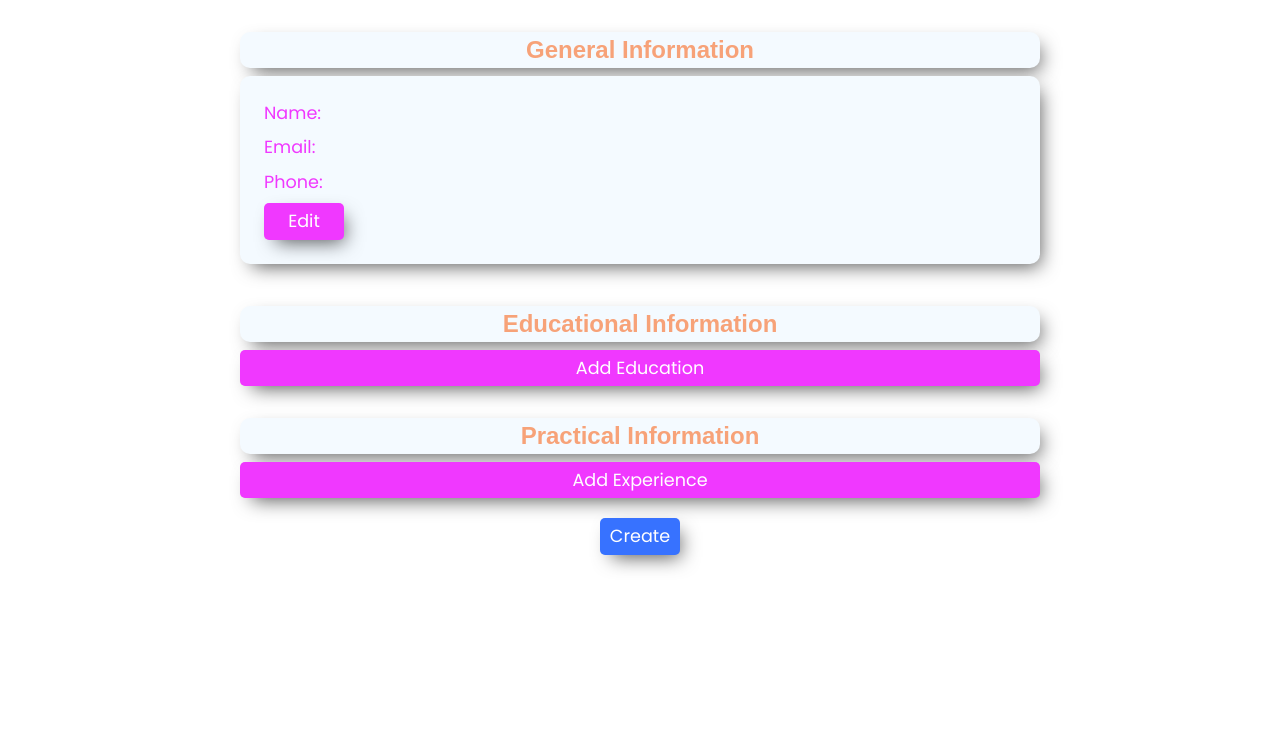
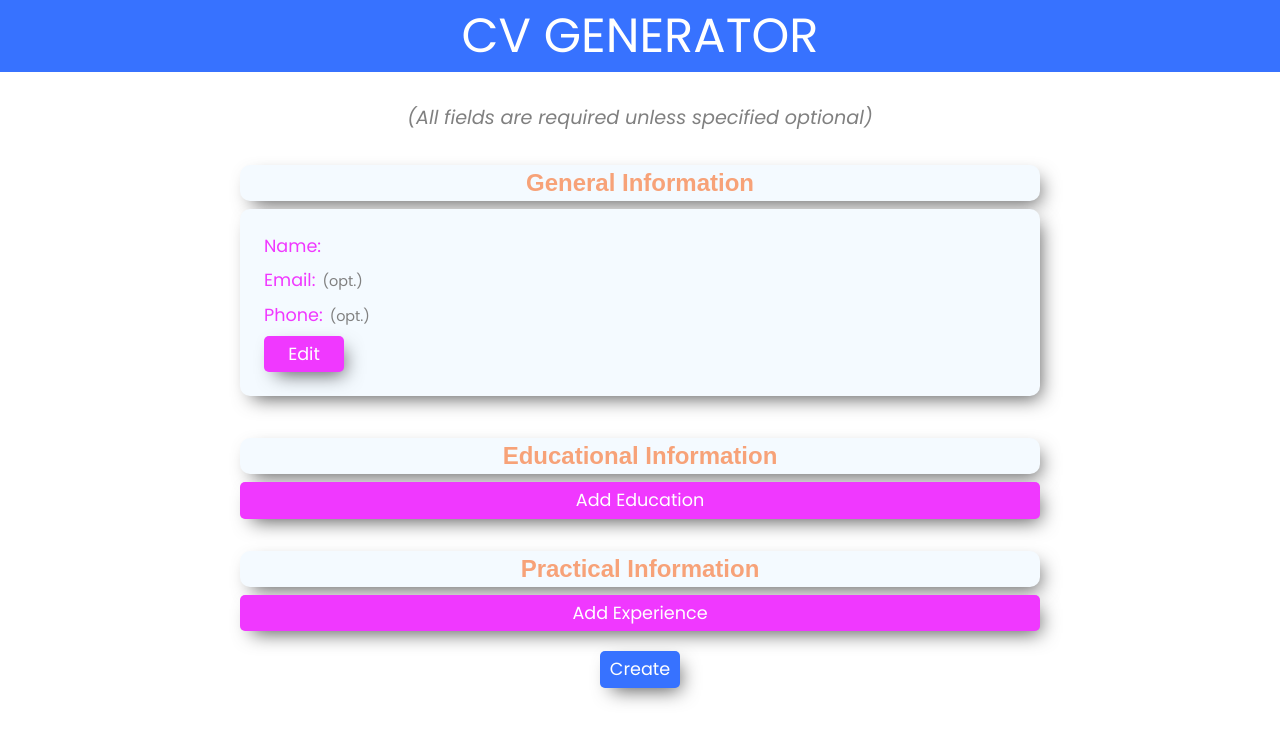
Before and after one commit to fadingmorsecode/cv-application, a React (Vite) app: page / in a window 1280 px wide. Shown: the top 742 px of the page. Built offline with nearby package versions, Linux system fonts and the light colour scheme.

Commit message:
update styling

```diff
--- a/src/components/cvgenerator.jsx
+++ b/src/components/cvgenerator.jsx
@@ -33,11 +33,11 @@ export default function FormBuilder() {
     return true;
   }
 
-  function verifyEducational() {
-    if (educationalData.length < 1) {
+  function verifyArray(array) {
+    if (array.length < 1) {
       return 'empty';
     }
-    const isValid = educationalData.every((obj) => {
+    const isValid = array.every((obj) => {
       return (
         obj.school !== '' &&
         obj.degree !== '' &&
@@ -59,16 +59,25 @@ export default function FormBuilder() {
     if (!verifyGeneral()) {
       return showError('Enter a name');
     }
-    if (verifyEducational() === 'empty') {
+    if (verifyArray(educationalData) === 'empty') {
       return showError('Must have at least one educational entry');
-    } else if (!verifyEducational()) {
+    } else if (!verifyArray(educationalData)) {
       return showError('Educational Information missing required fields');
+    }
+    if (verifyArray(practicalData) === 'empty') {
+      return showError('Must have at least one practical entry');
+    } else if (!verifyArray(practicalData)) {
+      return showError('Practical Information missing required fields');
     }
     setSubmitValue(true);
   }
 
   return !submitValue ? (
     <div className='cv-gen-container'>
+      <header className='cv-main-heading'>CV GENERATOR</header>
+      <p className='optional-paragraph'>
+        <em>(All fields are required unless specified optional)</em>
+      </p>
       <div className='cv-forms-container'>
         <GeneralInfo handleGeneralData={handleGeneralData} />
         <EducationalInfo handleEducationalData={handleEducationalData} />
--- a/src/components/form-components/general.jsx
+++ b/src/components/form-components/general.jsx
@@ -73,7 +73,9 @@ export default function GeneralInfo({ handleGeneralData }) {
           )}
         </div>
         <div className='email-container'>
-          <label htmlFor='gen-email'>Email:</label>
+          <label htmlFor='gen-email' className='optional'>
+            Email:
+          </label>
           {editStatus ? (
             <CreateInput
               type={'email'}
@@ -86,7 +88,9 @@ export default function GeneralInfo({ handleGeneralData }) {
           )}
         </div>
         <div className='phone-container'>
-          <label htmlFor='gen-phone'>Phone:</label>
+          <label htmlFor='gen-phone' className='optional'>
+            Phone:
+          </label>
           {editStatus ? (
             <CreateInput
               type={'phone'}
--- a/src/styles/cvgenerator.css
+++ b/src/styles/cvgenerator.css
@@ -2,13 +2,40 @@
   --barlow: 'Barlow', sans-serif;
 }
 
+label.optional:after {
+  content: '(opt.)';
+  color: grey;
+  border-radius: 10px;
+  margin-left: 5px;
+  padding: 2px;
+  font-size: 0.9rem;
+}
+
+.cv-main-heading {
+  background-color: #3772ff;
+  color: white;
+  width: 100%;
+  text-align: center;
+  font-size: 2.4rem;
+  font-family: var(--poppins);
+  margin-bottom: 2rem;
+}
+
+.optional-paragraph {
+  color: grey;
+  font-family: var(--poppins);
+  font-size: 0.8rem;
+}
+
 .cv-gen-container {
   display: flex;
-  justify-content: center;
+  flex-direction: column;
+  align-items: center;
 }
 
 .cv-forms-container {
   display: flex;
+  align-items: center;
   flex-direction: column;
 }
 
@@ -25,9 +52,15 @@ form,
 form {
   background-color: #f4faff;
   padding: 1.5rem;
-  width: 300px;
   border-radius: 10px;
   margin-bottom: 10px;
+}
+
+.generator-h1,
+.educational-h2,
+.practical-h3,
+form {
+  width: 300px;
 }
 
 form label {
@@ -100,7 +133,7 @@ form p {
   min-width: 80px;
   align-self: center;
   margin-top: 20px;
-  margin-bottom: 20px;
+  margin-bottom: 60px;
   background-color: #3772ff;
 }
 
@@ -111,13 +144,31 @@ form p {
 }
 
 @media screen and (min-width: 600px) {
+  .generator-h1,
+  .educational-h2,
+  .practical-h3,
   form {
     width: 500px;
+  }
+  .optional-paragraph {
+    font-size: 1rem;
+  }
+  .cv-main-heading {
+    font-size: 2.9rem;
   }
 }
 
 @media screen and (min-width: 1000px) {
+  .generator-h1,
+  .educational-h2,
+  .practical-h3,
   form {
     width: 800px;
   }
+  .optional-paragraph {
+    font-size: 1.2rem;
+  }
+  .cv-main-heading {
+    font-size: 3rem;
+  }
 }
--- a/src/styles/index.css
+++ b/src/styles/index.css
@@ -18,7 +18,7 @@
   margin: 0;
 }
 body {
-  line-height: 1.5;
+    line-height: 1.5;
   -webkit-font-smoothing: antialiased;
 }
 img,
```
